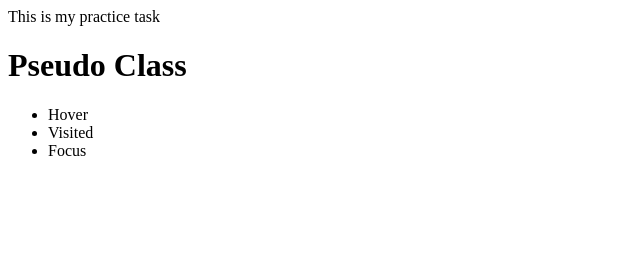
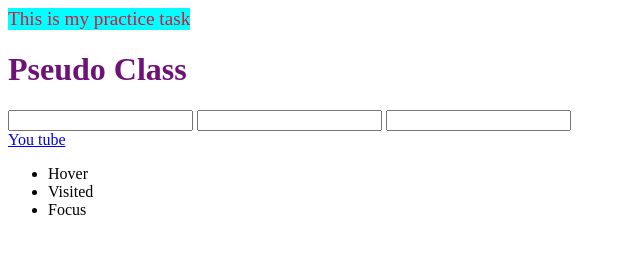
Before and after one commit to ManjuAkther/pseudo, a plain HTML site: page index.html in a window 1280 px wide. Shown: the whole page, without its empty margins (0-640 px from the left). Drawn offline with Linux system fonts and the light colour scheme.

Commit message:
my commit

```diff
--- a/index.html
+++ b/index.html
@@ -3,11 +3,17 @@
 <head>
     <meta charset="UTF-8">
     <meta name="viewport" content="width=device-width, initial-scale=1.0">
+    <link rel="stylesheet" href="style.css">
     <title>Pseudo</title>
 </head>
 <body>
-  <header>This is my practice task</header>
-  <h1>Pseudo Class</h1>
+  <header class="practice">This is my practice task</header>
+  <h1 class="pseudo">Pseudo Class</h1>
+  <input type="text">
+  <input type="text">
+  <input type="text">
+  <br>
+  <a href="https://www.youtube.com/@KJchannel-i3e">You tube</a>
   <nav>
     <ul>
         <li>Hover</li>
--- /dev/null
+++ b/style.css
@@ -0,0 +1,23 @@
+.practice{
+    color: crimson;
+    font-size: larger;
+    background-color: aqua;
+    width: fit-content;
+}
+h1:hover{
+    color: darkkhaki;
+    background: cornsilk;
+    width: fit-content;
+}
+.pseudo{
+    color: rgb(110, 18, 120);
+}
+input:focus{
+    color: cornflowerblue;
+    outline: chocolate;
+    border: 2px solid brown;
+margin: 5px;
+}
+a:visited{
+    color:darkgreen;
+}
```
